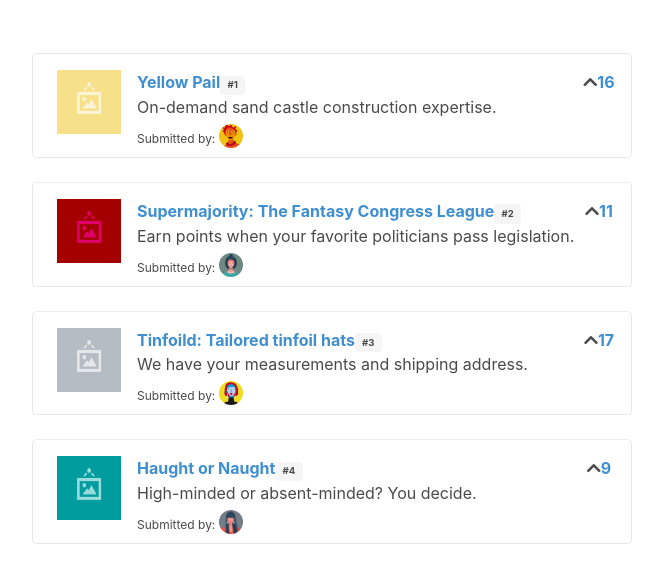
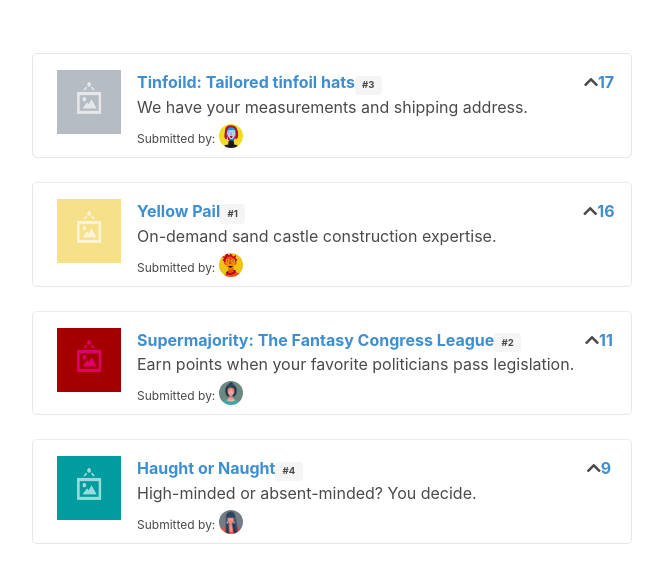
Before and after one commit to staniboy/UpVote, a plain HTML site: page index.html in a window 1280 px wide. Shown: the part 71-654 px from the top of the page, without its empty margins (308-971 px from the left). Drawn offline with nearby package versions, Linux system fonts and the light colour scheme.

Commit message:
feat: sortedSubmitions computed prop

```diff
--- a/index.html
+++ b/index.html
@@ -20,7 +20,7 @@
       <h2 class="title has-text-centered dividing-header">UpVote!</h2>
       <div class="section">
         <article
-          v-for="submission in submissions"
+          v-for="submission in sortedSubmitions"
           :key="submission.id"
           class="media"
         >
--- a/main.js
+++ b/main.js
@@ -4,6 +4,13 @@ const upvoteApp = {
       submissions: Seed.submissions,
     };
   },
+  computed: {
+    sortedSubmitions() {
+      return this.submissions.sort((a, b) => {
+        return b.votes - a.votes;
+      });
+    },
+  },
 };
 
 Vue.createApp(upvoteApp).mount("#app");
```
